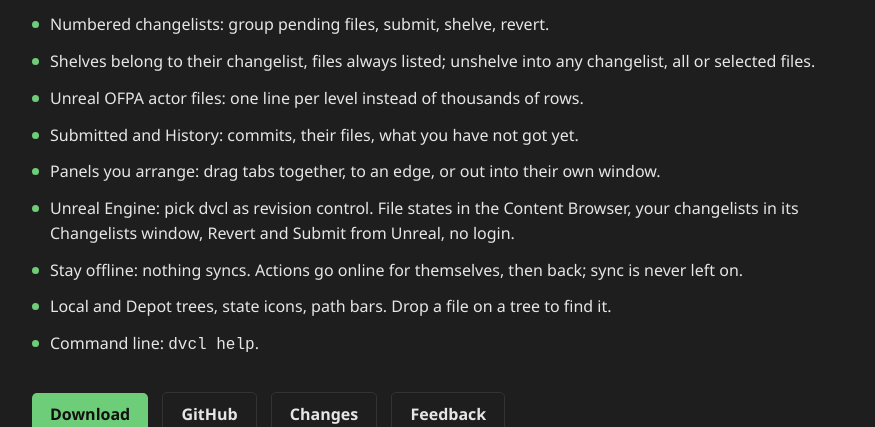
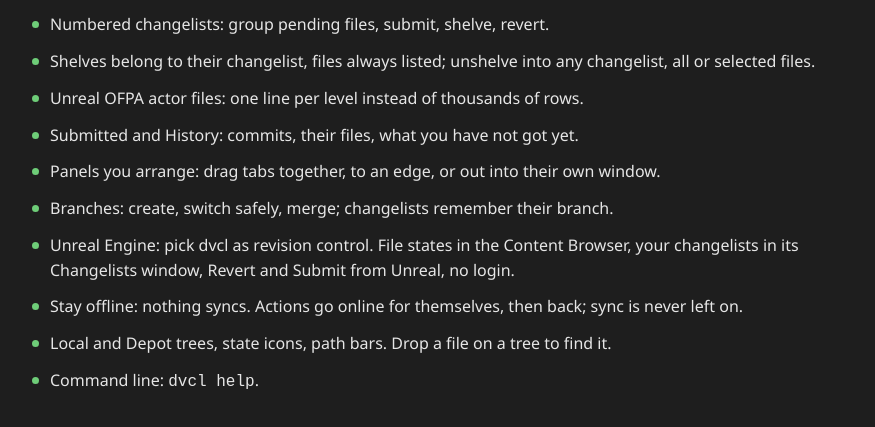
Before and after one commit to mapmodelers/dvcl, a plain HTML site: page docs/index.html in a window 1280 px wide. Shown: the part 678-1105 px from the top of the page, without its empty margins (202-1077 px from the left). Drawn offline with Linux system fonts and the light colour scheme.

Commit message:
dvcl 0.30.0: branches - list, create, safe switch, merge; changelists remember their branch

```diff
--- a/docs/index.html
+++ b/docs/index.html
@@ -40,6 +40,7 @@
     <li>Unreal OFPA actor files: one line per level instead of thousands of rows.</li>
     <li>Submitted and History: commits, their files, what you have not got yet.</li>
     <li>Panels you arrange: drag tabs together, to an edge, or out into their own window.</li>
+    <li>Branches: create, switch safely, merge; changelists remember their branch.</li>
     <li>Unreal Engine: pick dvcl as revision control. File states in the Content Browser, your changelists in its Changelists window, Revert and Submit from Unreal, no login.</li>
     <li>Stay offline: nothing syncs. Actions go online for themselves, then back; sync is never left on.</li>
     <li>Local and Depot trees, state icons, path bars. Drop a file on a tree to find it.</li>
```
Also changed, not shown: docs/screenshot.png, 6 other files.
